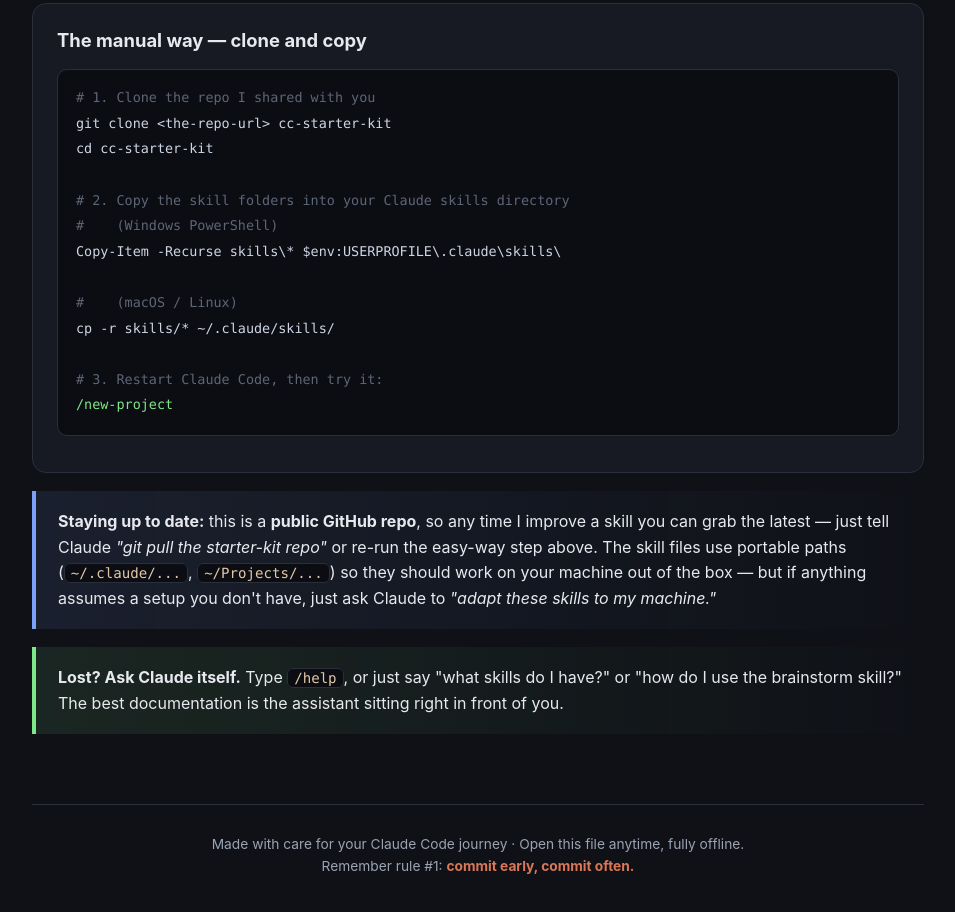
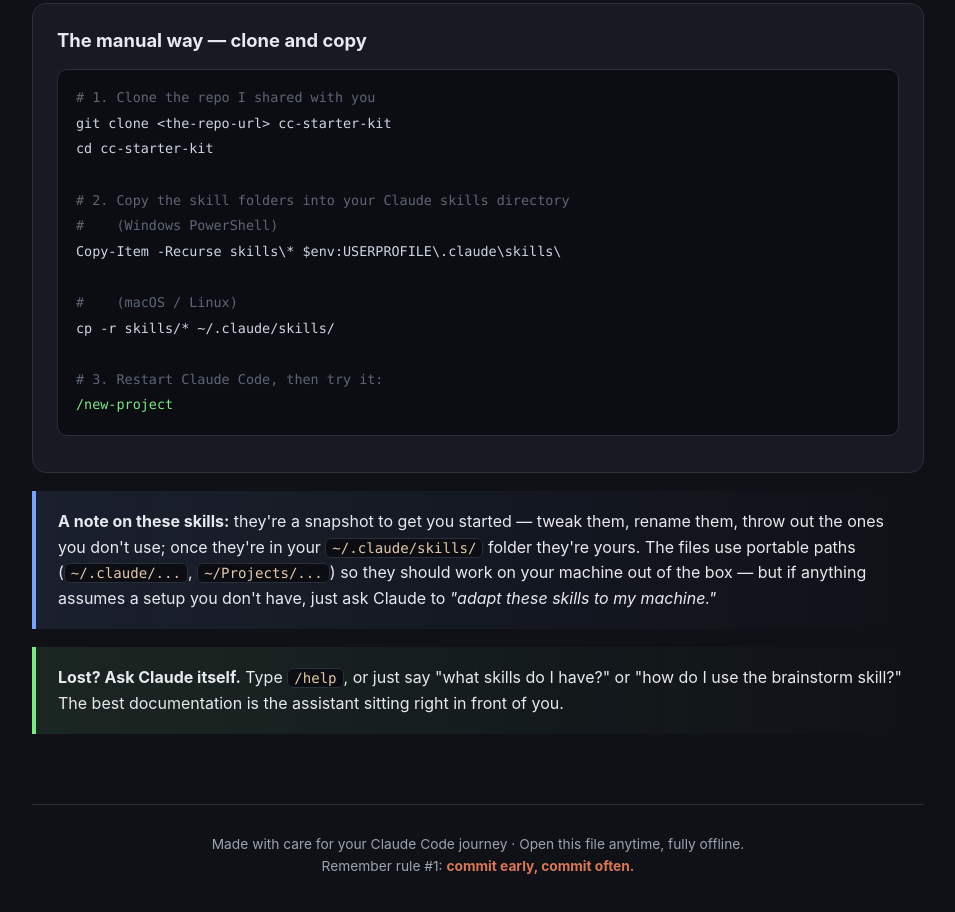
Before and after one commit to CausewayLabs/cc-starter-kit, a plain HTML site: page index.html in a window 1280 px wide. Shown: the part 10608-11520 px from the top of the page, without its empty margins (162-1117 px from the left). Drawn offline with Linux system fonts and the light colour scheme.

Commit message:
Drop git-pull/update framing; reframe skills as a one-time starter snapshot

```diff
--- a/index.html
+++ b/index.html
@@ -547,11 +547,10 @@
     </div>
 
     <div class="callout blue">
-      <strong>Staying up to date:</strong> this is a <b>public GitHub repo</b>, so any time I improve a skill you can
-      grab the latest — just tell Claude <em>"git pull the starter-kit repo"</em> or re-run the easy-way step above.
-      The skill files use portable paths (<code>~/.claude/...</code>, <code>~/Projects/...</code>) so they should work
-      on your machine out of the box — but if anything assumes a setup you don't have, just ask Claude to
-      <em>"adapt these skills to my machine."</em>
+      <strong>A note on these skills:</strong> they're a snapshot to get you started — tweak them, rename them, throw
+      out the ones you don't use; once they're in your <code>~/.claude/skills/</code> folder they're yours. The files use
+      portable paths (<code>~/.claude/...</code>, <code>~/Projects/...</code>) so they should work on your machine out of
+      the box — but if anything assumes a setup you don't have, just ask Claude to <em>"adapt these skills to my machine."</em>
     </div>
 
     <div class="callout green">
```
